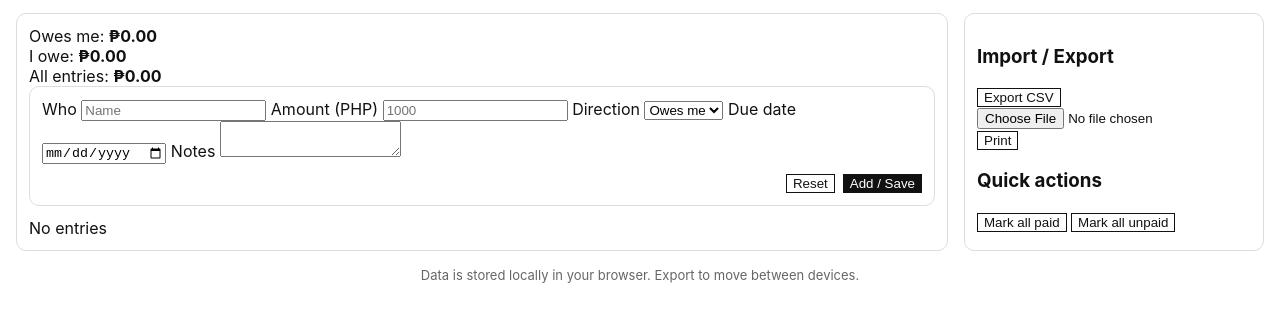
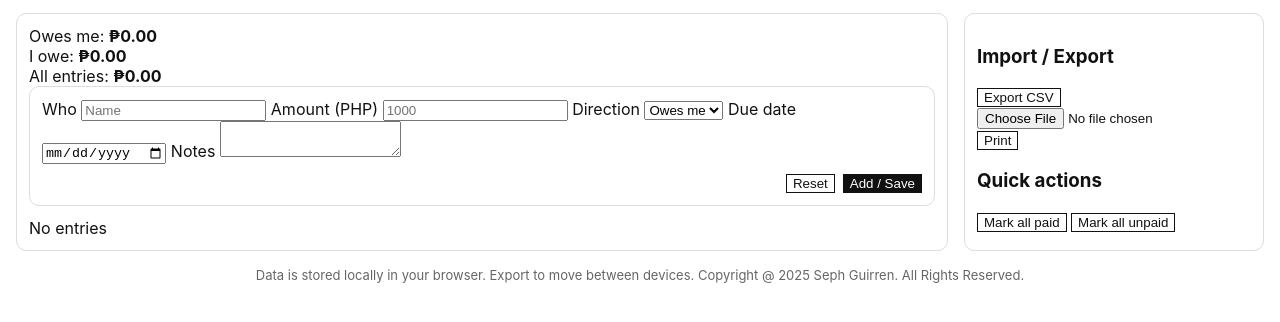
Before and after one commit to sephguirren/utang-tracker.github.io, a plain HTML site: page index.html in a window 1280 px wide. Shown: the part 50-372 px from the top of the page. Drawn offline with Linux system fonts and the light colour scheme.

Commit message:
Initial Commit

```diff
--- a/index.html
+++ b/index.html
@@ -72,6 +72,7 @@
 
   <footer>
     Data is stored locally in your browser. Export to move between devices.
+    Copyright @ 2025 Seph Guirren. All Rights Reserved.
   </footer>
 
   <script src="script.js"></script>
```
